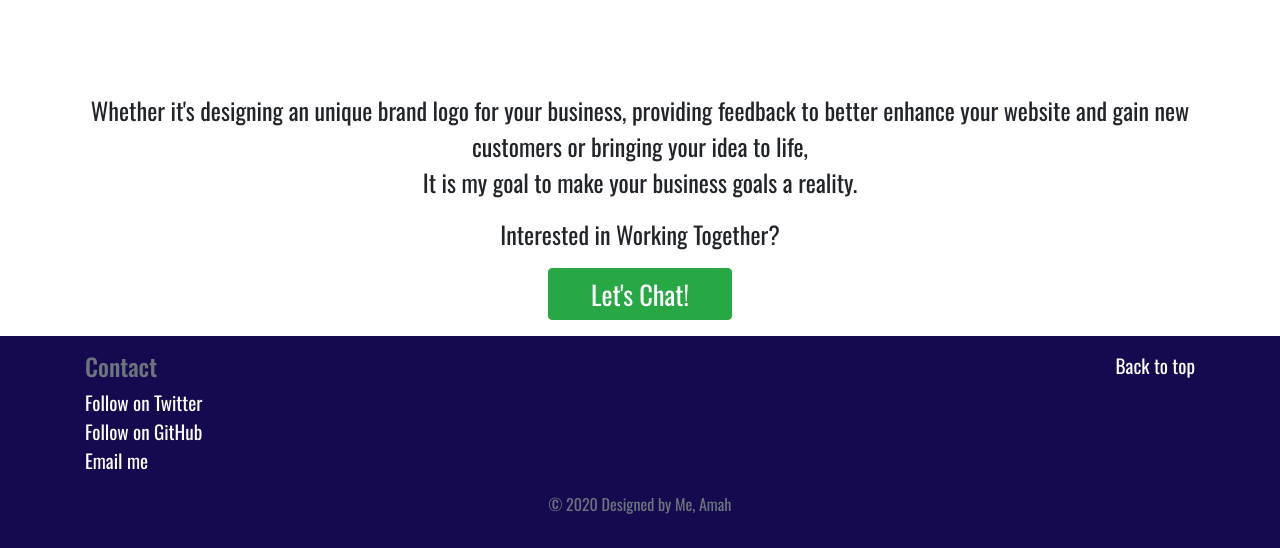
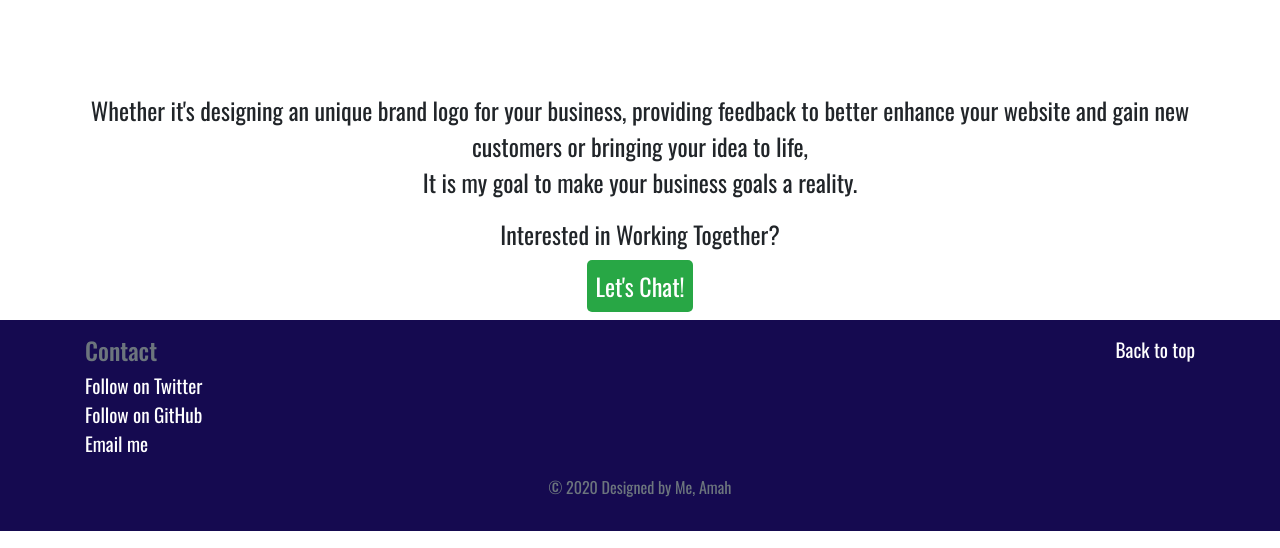
Before and after one commit to ammartin8/tech-portfolio, a plain HTML site: page index.html in a window 1280 px wide. Shown: the part 1854-2402 px from the top of the page. Drawn offline with nearby package versions, Linux system fonts and the light colour scheme.

Commit message:
Fixed additional W3C issues including a tag nested in button, open header tag, and main tag descendant of header

```diff
--- a/css/styles.css
+++ b/css/styles.css
@@ -173,17 +173,18 @@ body {
 
 
 /* call to action button  styling*/
-.callToAction {
+/* .callToAction {
     width: 7em;
     height: 2em;
     font-size: 1.1em;
-}
+} */
 
 .callToActionLink {
     font-size: 1.5em;
+    border-radius: 5px 5px;
 }
 
-.callToAction:hover {
+.callToActionLink:hover {
     background-image: linear-gradient(to right, rgba(241, 9, 86), rgb(209, 66, 125, 0.9), rgb(236, 216, 37, 0.9));
     border: none;
 }
--- a/index.html
+++ b/index.html
@@ -12,6 +12,7 @@
 </head>
 
 <body>
+  <main>
     <header>
       <div id="navbar" class="navbar navbar-dark shadow-sm">
         <div class="container d-flex">
@@ -27,8 +28,8 @@
           </ul>
         </div>
       </div>
+    </header>
 
-    <main>
 
       <section id="welcome-section" class="jumbotron text-center my-0">
         <div class="container intro-section">
@@ -136,7 +137,7 @@
         </div>
       </div>
 
-    </main>
+
       <!-- /Skills Section -->
 
       <!-- Portfolio Section -->
@@ -169,9 +170,10 @@
           better enhance your website and gain new customers or bringing your idea to life,
           <br>It is my goal to make your business goals a reality.</p>
         <p class="paragraphText">Interested in Working Together?</p>
-      <a href="mailto:ammartin8249@gmail.com" class="callToActionLink"><button
-          class="btn btn-success callToAction">Let's Chat!</button></a>
+        <a href="mailto:ammartin8249@gmail.com"
+            class="btn-success callToActionLink p-2">Let's Chat!</a>
       </div>
+  </main>
   <!-- /Collab Banner -->
 
   <footer class="text-muted footer-section p-3">
```
Lines whose indentation alone changed are shown as unchanged.
